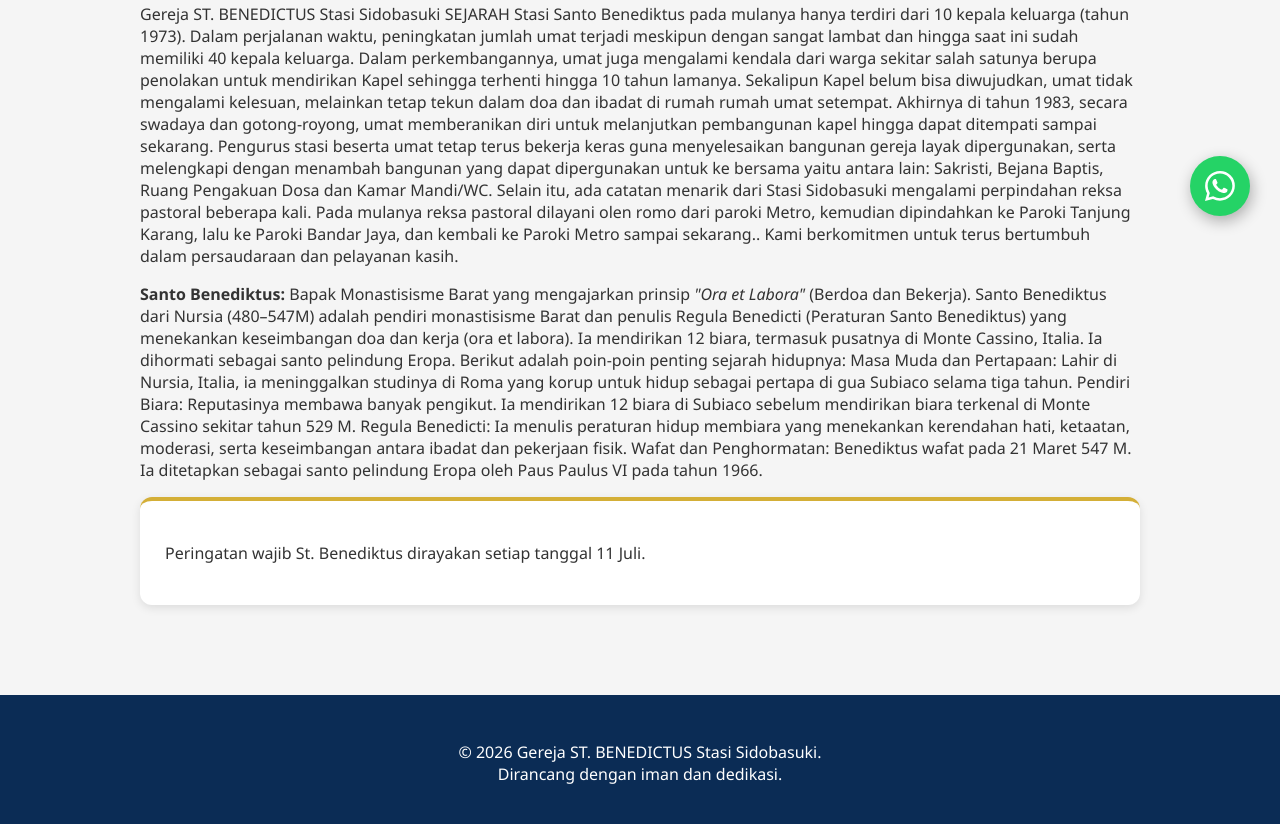
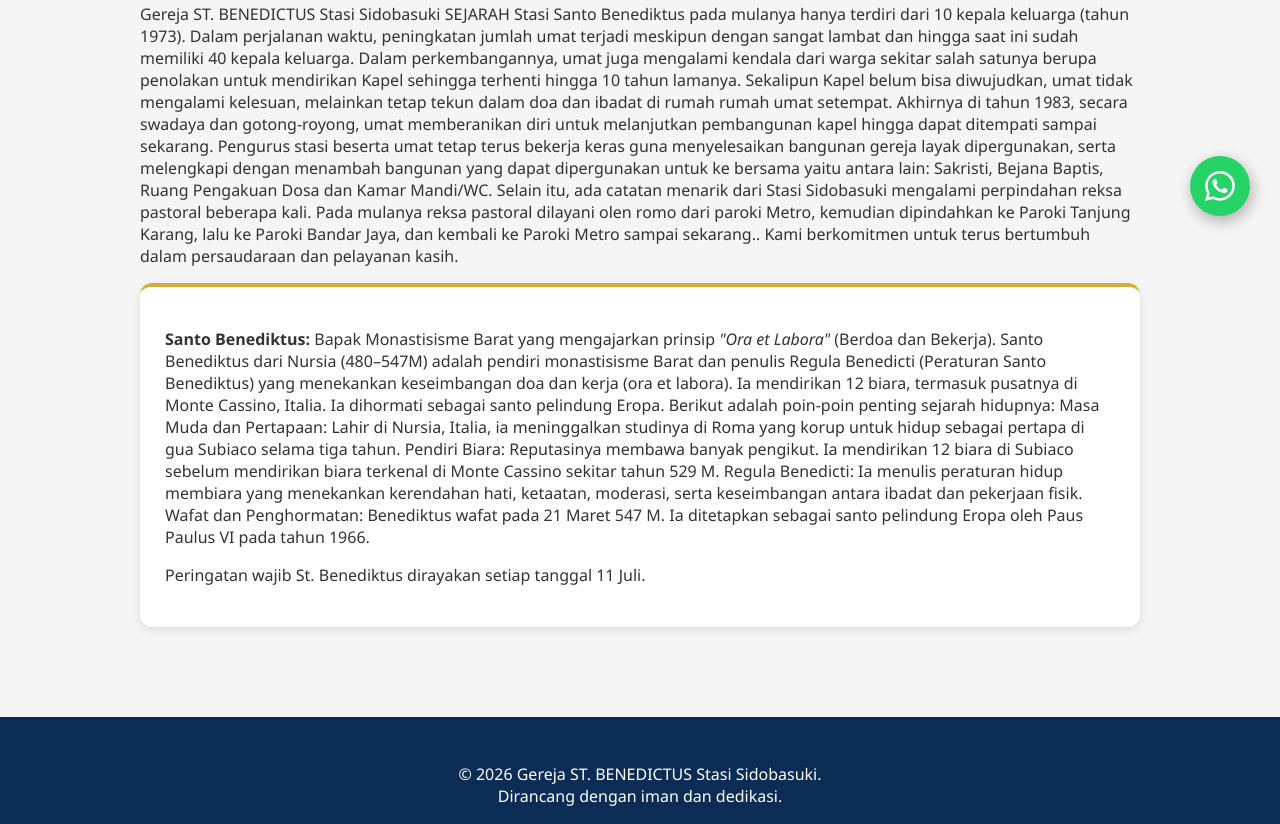
Before and after one commit to benedictussanto11-coder/gereja-santo-benedictus, a plain HTML site: page index.html in a window 1280 px wide. Shown: the part 554-1378 px from the top of the page. Drawn offline with Linux system fonts and the light colour scheme.

Commit message:
Update index.html

```diff
--- a/index.html
+++ b/index.html
@@ -152,16 +152,15 @@
         <p>Gereja ST. BENEDICTUS Stasi Sidobasuki SEJARAH
 Stasi Santo Benediktus pada mulanya hanya terdiri dari 10 kepala keluarga (tahun 1973). Dalam perjalanan waktu, peningkatan jumlah umat terjadi meskipun dengan sangat lambat dan hingga saat ini sudah memiliki 40 kepala keluarga. Dalam perkembangannya, umat juga mengalami kendala dari warga sekitar salah satunya berupa penolakan untuk mendirikan Kapel sehingga terhenti hingga 10 tahun lamanya. Sekalipun Kapel belum bisa diwujudkan, umat tidak mengalami kelesuan, melainkan tetap tekun dalam doa dan ibadat di rumah rumah umat setempat.
 Akhirnya di tahun 1983, secara swadaya dan gotong-royong, umat memberanikan diri untuk melanjutkan pembangunan kapel hingga dapat ditempati sampai sekarang. Pengurus stasi beserta umat tetap terus bekerja keras guna menyelesaikan bangunan gereja layak dipergunakan, serta melengkapi dengan menambah bangunan yang dapat dipergunakan untuk ke bersama yaitu antara lain: Sakristi, Bejana Baptis, Ruang Pengakuan Dosa dan Kamar Mandi/WC.
+Selain itu, ada catatan menarik dari Stasi Sidobasuki mengalami perpindahan reksa pastoral beberapa kali. Pada mulanya reksa pastoral dilayani olen romo dari paroki Metro, kemudian dipindahkan ke Paroki Tanjung Karang, lalu ke Paroki Bandar Jaya, dan kembali ke Paroki Metro sampai sekarang.. Kami berkomitmen untuk terus bertumbuh dalam persaudaraan dan pelayanan kasih.</p>
 
-Selain itu, ada catatan menarik dari Stasi Sidobasuki mengalami perpindahan reksa pastoral beberapa kali. Pada mulanya reksa pastoral dilayani olen romo dari paroki Metro, kemudian dipindahkan ke Paroki Tanjung Karang, lalu ke Paroki Bandar Jaya, dan kembali ke Paroki Metro sampai sekarang.. Kami berkomitmen untuk terus bertumbuh dalam persaudaraan dan pelayanan kasih.</p>
-        <p><strong>Santo Benediktus:</strong> Bapak Monastisisme Barat yang mengajarkan prinsip <em>"Ora et Labora"</em> (Berdoa dan Bekerja). Santo Benediktus dari Nursia (480–547M) adalah pendiri monastisisme Barat dan penulis Regula Benedicti (Peraturan Santo Benediktus) yang menekankan keseimbangan doa dan kerja (ora et labora). Ia mendirikan 12 biara, termasuk pusatnya di Monte Cassino, Italia. Ia dihormati sebagai santo pelindung Eropa.
+        <div class="card">
+            <p>  <p><strong>Santo Benediktus:</strong> Bapak Monastisisme Barat yang mengajarkan prinsip <em>"Ora et Labora"</em> (Berdoa dan Bekerja). Santo Benediktus dari Nursia (480–547M) adalah pendiri monastisisme Barat dan penulis Regula Benedicti (Peraturan Santo Benediktus) yang menekankan keseimbangan doa dan kerja (ora et labora). Ia mendirikan 12 biara, termasuk pusatnya di Monte Cassino, Italia. Ia dihormati sebagai santo pelindung Eropa.
 Berikut adalah poin-poin penting sejarah hidupnya:
 Masa Muda dan Pertapaan: Lahir di Nursia, Italia, ia meninggalkan studinya di Roma yang korup untuk hidup sebagai pertapa di gua Subiaco selama tiga tahun.
 Pendiri Biara: Reputasinya membawa banyak pengikut. Ia mendirikan 12 biara di Subiaco sebelum mendirikan biara terkenal di Monte Cassino sekitar tahun 529 M.
 Regula Benedicti: Ia menulis peraturan hidup membiara yang menekankan kerendahan hati, ketaatan, moderasi, serta keseimbangan antara ibadat dan pekerjaan fisik.
-Wafat dan Penghormatan: Benediktus wafat pada 21 Maret 547 M. Ia ditetapkan sebagai santo pelindung Eropa oleh Paus Paulus VI pada tahun 1966.</p>
-        <div class="card">
-            <p>Peringatan wajib St. Benediktus dirayakan setiap tanggal 11 Juli.</p>
+Wafat dan Penghormatan: Benediktus wafat pada 21 Maret 547 M. Ia ditetapkan sebagai santo pelindung Eropa oleh Paus Paulus VI pada tahun 1966.</p> Peringatan wajib St. Benediktus dirayakan setiap tanggal 11 Juli.</p>
         </div>
     </section>
 
```
